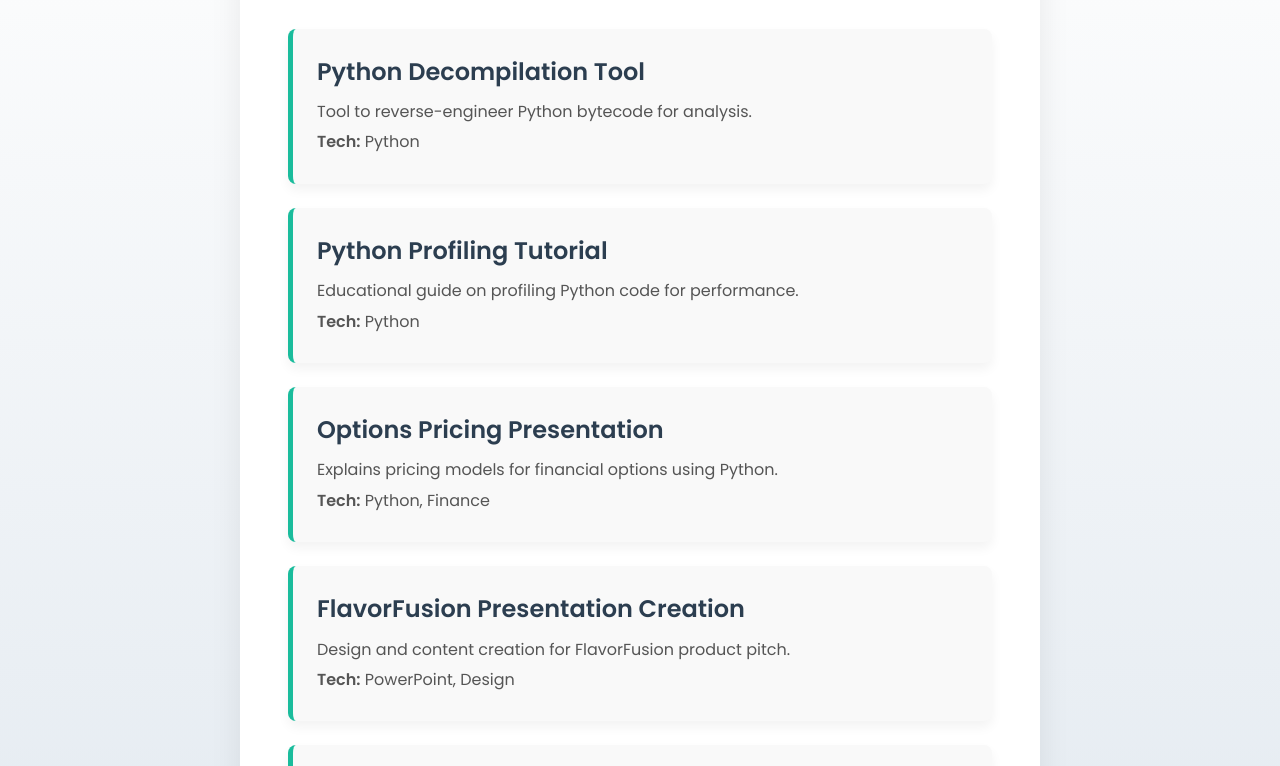
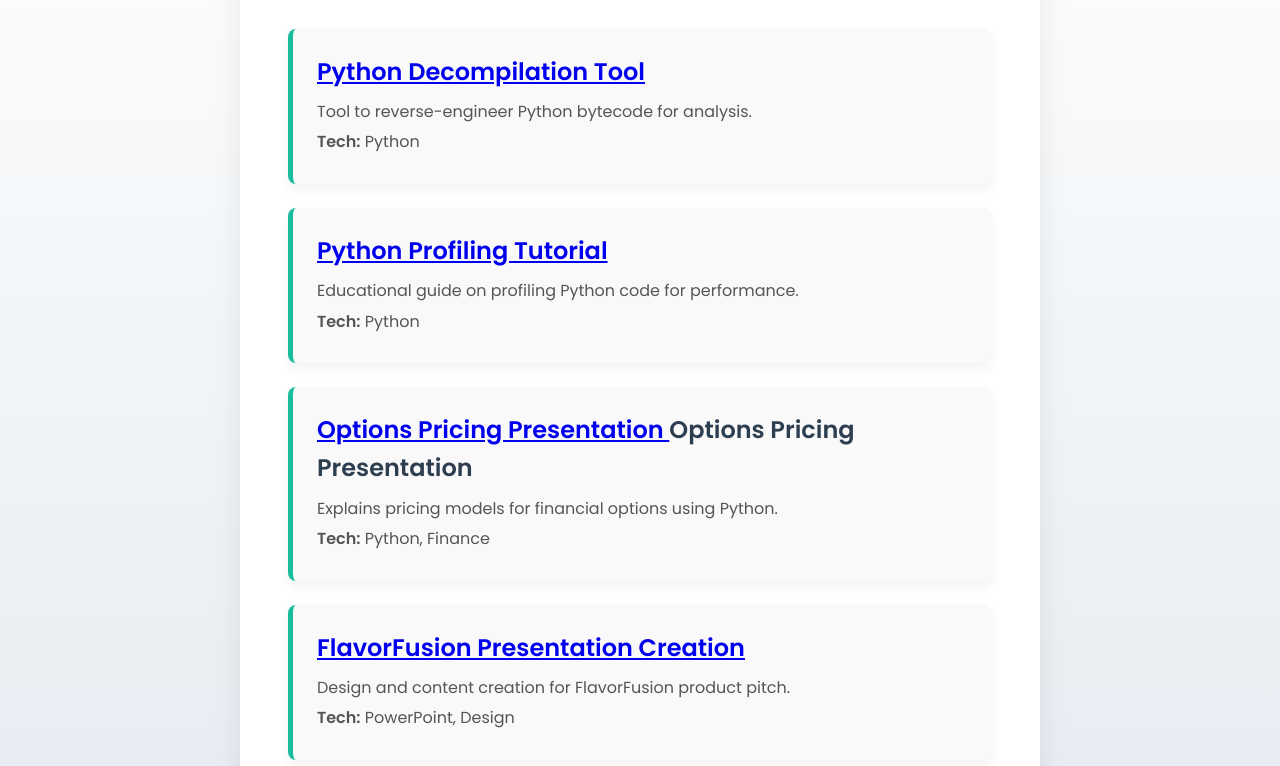
Before and after one commit to AYUSH-NAGAR55/MY-PORTFOLIO, a plain HTML site: page projects.html in a window 1280 px wide. Shown: the part 155-921 px from the top of the page. Drawn offline with nearby package versions, Linux system fonts and the light colour scheme.

Commit message:
Update projects.html

```diff
--- a/projects.html
+++ b/projects.html
@@ -13,35 +13,45 @@
     <h1>My Projects</h1>
 
     <div class="project-card">
-  <h2>Python Decompilation Tool</h2>
+  <h2><a href="https://www.youtube.com/watch?v=7dAaWxuTWHc&t=2334s" target="_blank">
+   Python Decompilation Tool
+    </a></h2>
   <p>Tool to reverse-engineer Python bytecode for analysis.</p>
   <p><strong>Tech:</strong> Python</p>
 
 </div>
 
 <div class="project-card">
-  <h2>Python Profiling Tutorial</h2>
+  <h2><a href="https://drive.google.com/file/d/14blnk87SV_1Bivn6-U46h1uwjG0ARbG-/view" target="_blank">
+   Python Profiling Tutorial
+    </a></h2>
   <p>Educational guide on profiling Python code for performance.</p>
   <p><strong>Tech:</strong> Python</p>
 
 </div>
 
 <div class="project-card">
-  <h2>Options Pricing Presentation</h2>
+  <h2><a href="https://www.youtube.com/watch?v=p63ZhMpGiCA&t=2470s" target="_blank">
+   Options Pricing Presentation
+    </a>Options Pricing Presentation</h2>
   <p>Explains pricing models for financial options using Python.</p>
   <p><strong>Tech:</strong> Python, Finance</p>
 
 </div>
 
 <div class="project-card">
-  <h2>FlavorFusion Presentation Creation</h2>
+  <h2><a href="https://www.youtube.com/watch?v=YS94Fdc65Uo&t=112s" target="_blank">
+    FlavorFusion Presentation Creation
+    </a></h2>
   <p>Design and content creation for FlavorFusion product pitch.</p>
   <p><strong>Tech:</strong> PowerPoint, Design</p>
 
 </div>
 
 <div class="project-card">
-  <h2>Develop an Application like Cashify</h2>
+  <h2><a href="https://www.youtube.com/watch?v=p63ZhMpGiCA&t=2470s" target="_blank">
+      Develop an Application like Cashify
+    </a></h2>
   <p>Backend-driven clone of Cashify with Django.</p>
   <p><strong>Tech:</strong> Python, Django</p>
 
```
